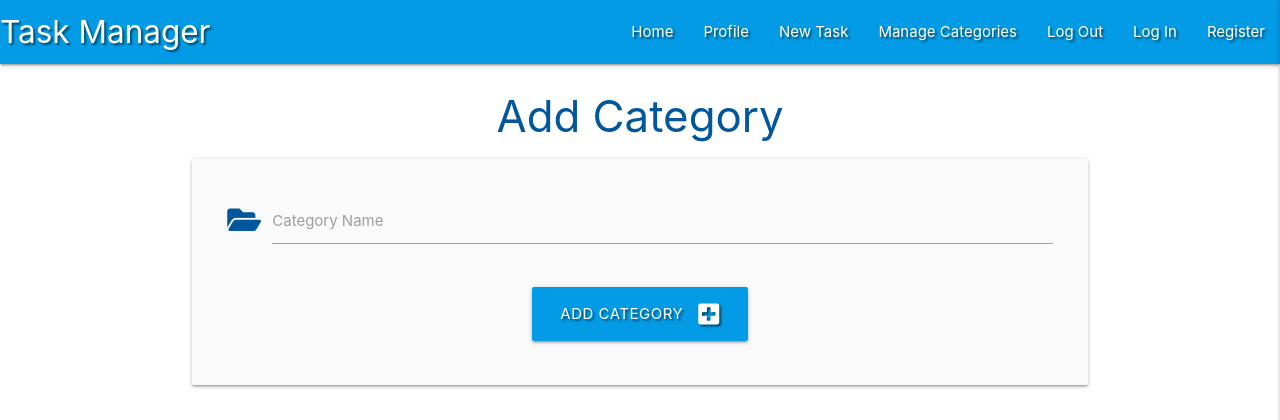
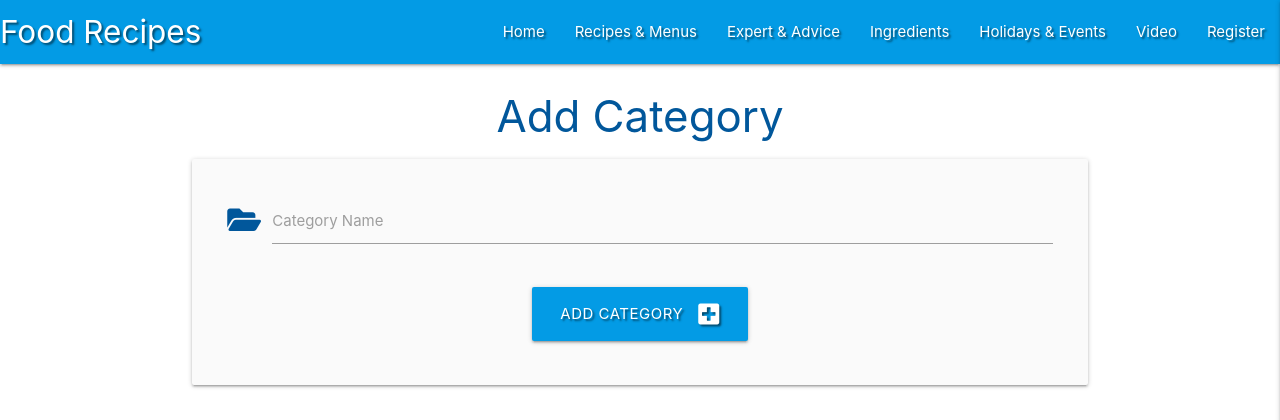
Before and after one commit to KarolisKaraliunas/mini-project-v2, a Flask app: page /add_category in a window 1280 px wide. Shown: the top 420 px of the page. Run offline with Flask 2, Linux system fonts and the light colour scheme; some libraries are stand-ins or nearby versions.

Commit message:
Adding new names

```diff
--- a/templates/base.html
+++ b/templates/base.html
@@ -17,15 +17,15 @@
         <!-- top navbar -->
 		<nav class="nav-extended text-shadow light-blue darken-1">
 			<div class="nav-wrapper">
-				<a href="{{ url_for('get_tasks') }}" class="brand-logo">Task Manager</a>
+				<a href="{{ url_for('get_tasks') }}" class="brand-logo">Food Recipes</a>
 				<a href="#" data-target="mobile-demo" class="sidenav-trigger right"><i class="fas fa-bars"></i></a>
 				<ul class="right hide-on-med-and-down">
 					<li><a href="{{ url_for('get_tasks') }}">Home</a></li>
-					<li><a href="#">Profile</a></li>
-					<li><a href="#">New Task</a></li>
-					<li><a href="#">Manage Categories</a></li>
-					<li><a href="#">Log Out</a></li>
-					<li><a href="#">Log In</a></li>
+					<li><a href="#">Recipes & Menus</a></li>
+					<li><a href="#">Expert & Advice</a></li>
+					<li><a href="#">Ingredients</a></li>
+					<li><a href="#">Holidays & Events</a></li>
+					<li><a href="#">Video</a></li>
 					<li><a href="{{ url_for('register') }}">Register</a></li>
 				</ul>
 			</div>
@@ -33,13 +33,13 @@
 
         <!-- mobile sidenav -->
 		<ul class="sidenav" id="mobile-demo">
-            <li><h4 class="center-align light-blue-text text-darken 4">Task Manager</h4></li>
+            <li><h4 class="center-align light-blue-text text-darken 4">Food Recipes</h4></li>
             <li><a href="{{ url_for('get_tasks') }}">Home</a></li>
-            <li><a href="#">Profile</a></li>
-            <li><a href="#">New Task</a></li>
-            <li><a href="#">Manage Categories</a></li>
-            <li><a href="#">Log Out</a></li>
-            <li><a href="#">Log In</a></li>
+            <li><a href="#">Recipes & Menus</a></li>
+            <li><a href="#">Expert & Advice</a></li>
+            <li><a href="#">Ingredients</a></li>
+            <li><a href="#">Holidays & Events</a></li>
+            <li><a href="#">Video</a></li>
             <li><a href="{{ url_for('register') }}">Register</a></li>
 		</ul>
 	</header>
```
Also changed, not shown: templates/add_recipe.html (renamed from templates/add_task.html).
